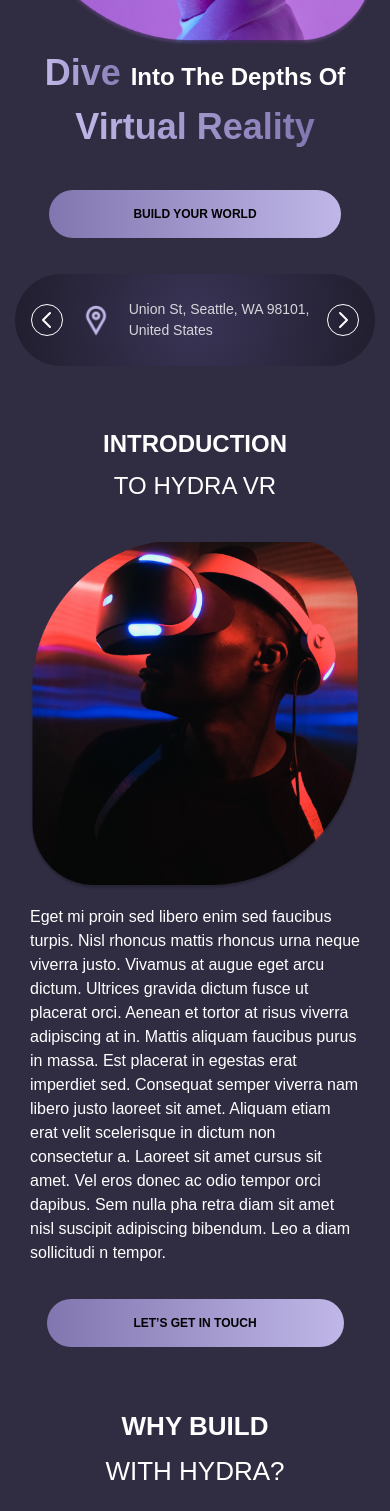
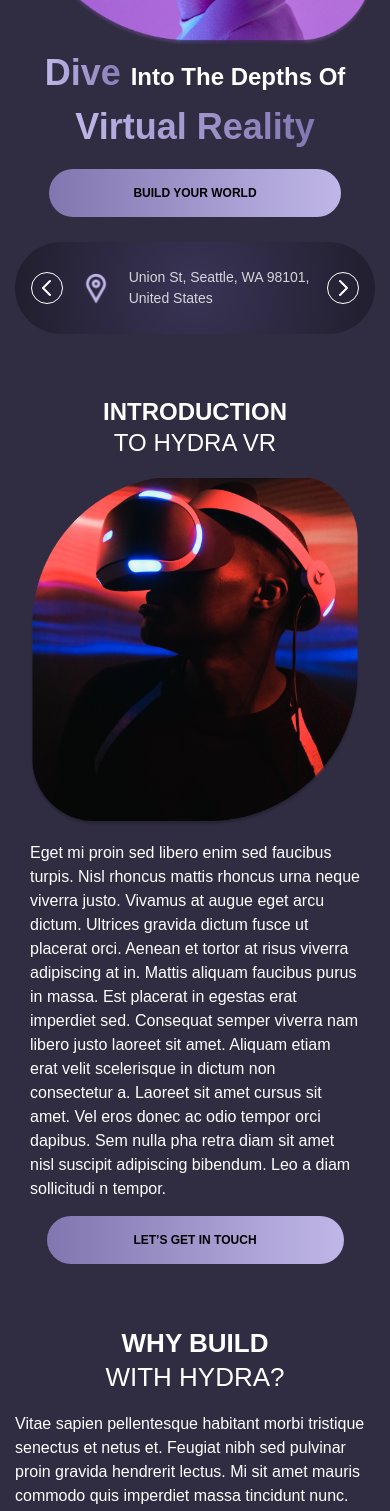
Before and after one commit to jkclyde31/hydra, a Next.js app: page / in a window 390 px wide. Shown: the part 432-1943 px from the top of the page. Built offline with nearby package versions, Linux system fonts and the light colour scheme.

Commit message:
Fixed Spacing on mobile

```diff
--- a/app/sections/Banner.jsx
+++ b/app/sections/Banner.jsx
@@ -24,7 +24,7 @@ const Banner = () => {
             Lectus mauris eros in vitae .
           </p>
 
-          <div className="flex max-w-[325px] justify-center md:justify-between gap-5 items-center mt-[36px] md:mt-[66px] mb-[36px] md:mb-0 mx-auto md:mx-0 animate-slide-up" data-delay="0.9">
+          <div className="flex max-w-[325px] justify-center md:justify-between gap-5 items-center mt-[15px] md:mt-[66px] mb-[25px] md:mb-0 mx-auto md:mx-0 animate-slide-up" data-delay="0.9">
             <Button
               width="w-[90%] md:w-[214px]"
               height="h-[48px]"
--- a/app/sections/Introduction.jsx
+++ b/app/sections/Introduction.jsx
@@ -6,10 +6,10 @@ const Introduction = () => {
     <>
         <div className="inner-row text-center md:text-left ">
             {/* Top */}
-            <div className="flex flex-col md:flex-row items-center justify-between mb-[36px] md:mb-[101px]">
+            <div className="flex flex-col md:flex-row items-center justify-between mb-[15px] md:mb-[101px]">
               {/* left */}
               <div className="animate-on-scroll-right">
-                <h2 className="text-h3 md:text-h2 font-bold tracking-[0px] mb-[16px] md:mb-0">INTRODUCTION</h2>
+                <h2 className="text-h3 md:text-h2 font-bold tracking-[0px] mb-[5px] md:mb-0">INTRODUCTION</h2>
                 <h2 className="text-h3 md:text-h2 font-light tracking-[0px] -mt-[10px] ">TO HYDRA VR </h2>
               </div>
               {/* Right */}
@@ -56,7 +56,7 @@ const Introduction = () => {
                   n tempor.
                   </p>
 
-                  <div className="flexmax-w-[325px] justify-between gap-5 items-center mt-[34px] md:mt-[66px]  mx-auto md:mx-0">
+                  <div className="flexmax-w-[325px] justify-between gap-5 items-center mt-[15px] md:mt-[66px]  mx-auto md:mx-0">
                     <Button
                         width="w-[90%] md:w-[214px]"
                         height="h-[48px]"
--- a/app/sections/WhyBuildSection.jsx
+++ b/app/sections/WhyBuildSection.jsx
@@ -60,14 +60,14 @@ const WhyBuildSection = () => {
         <>
             <div className="inner-row mt-[60px] md:mt-[111px] text-center md:text-left">
                 {/* Top */}
-                <div className="flex flex-col md:flex-row items-center justify-between mb-[50px] md:mb-[101px] mt-[60px] ">
+                <div className="flex flex-col md:flex-row items-center justify-between mb-[15px] md:mb-[101px] mt-[60px] ">
                     {/* left */}
                     <div className="animate-on-scroll-right">
-                        <h2 className="text-[26px] md:text-h2 font-bold tracking-[0px] mb-[16px] md:mb-0">WHY BUILD</h2>
-                        <h2 className="text-[26px] md:text-h2 font-light tracking-[0px] -mt-[10px] mb-[26px] md:mb-0">WITH HYDRA?</h2>
+                        <h2 className="text-[26px] md:text-h2 font-bold tracking-[0px] mb-[5px] md:mb-0">WHY BUILD</h2>
+                        <h2 className="text-[26px] md:text-h2 font-light tracking-[0px] -mt-[10px] mb-[15px] md:mb-0">WITH HYDRA?</h2>
                     </div>
                     {/* Right */}
-                    <p className="text-left text-p max-w-[650px] animate-on-scroll-left">
+                    <p className="text-left text-p max-w-[650px] animate-on-scroll-left ">
                         Vitae sapien pellentesque habitant morbi tristique senectus et netus et. Feugiat
                         nibh sed pulvinar proin gravida hendrerit lectus. Mi sit amet mauris commodo
                         quis imperdiet massa tincidunt nunc. Viverra aliquet eget sit amet tellus. Ornare
```
